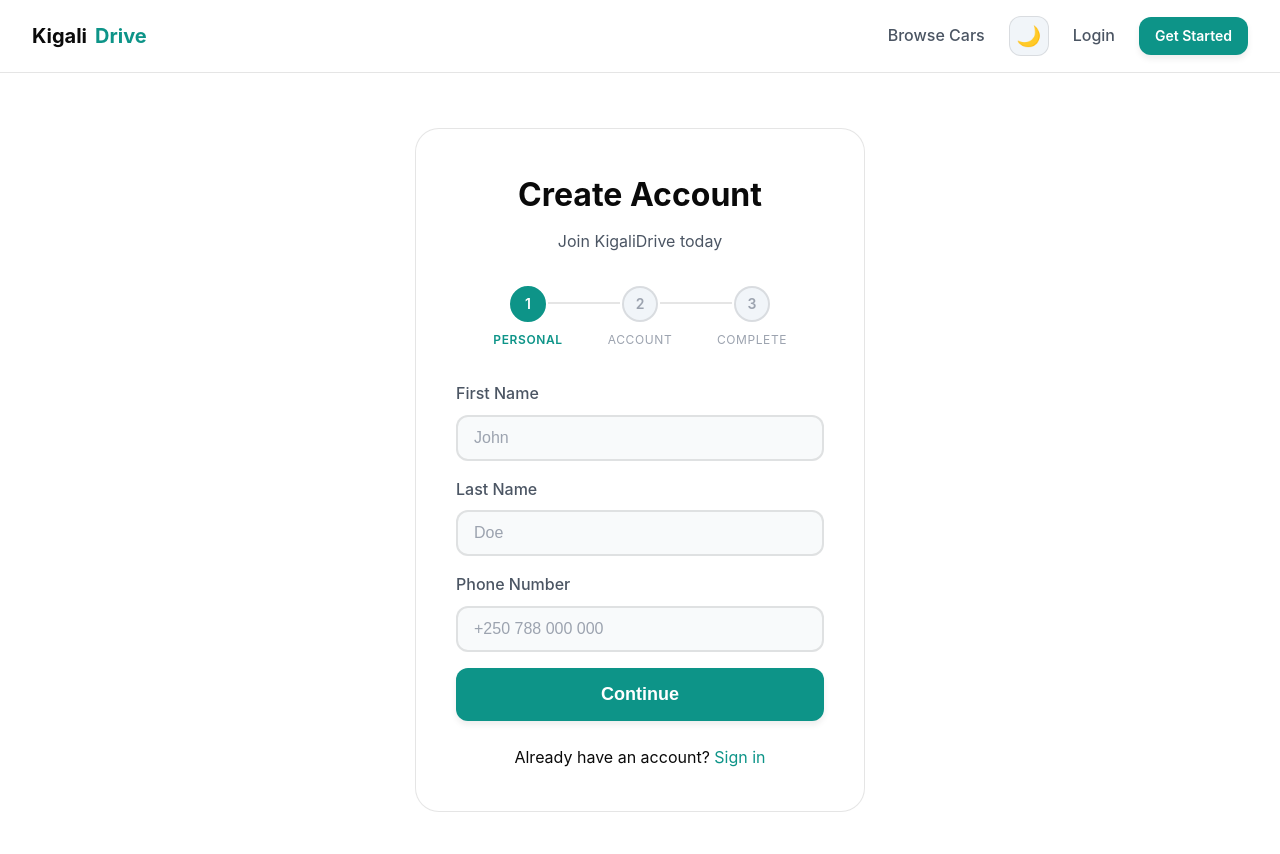
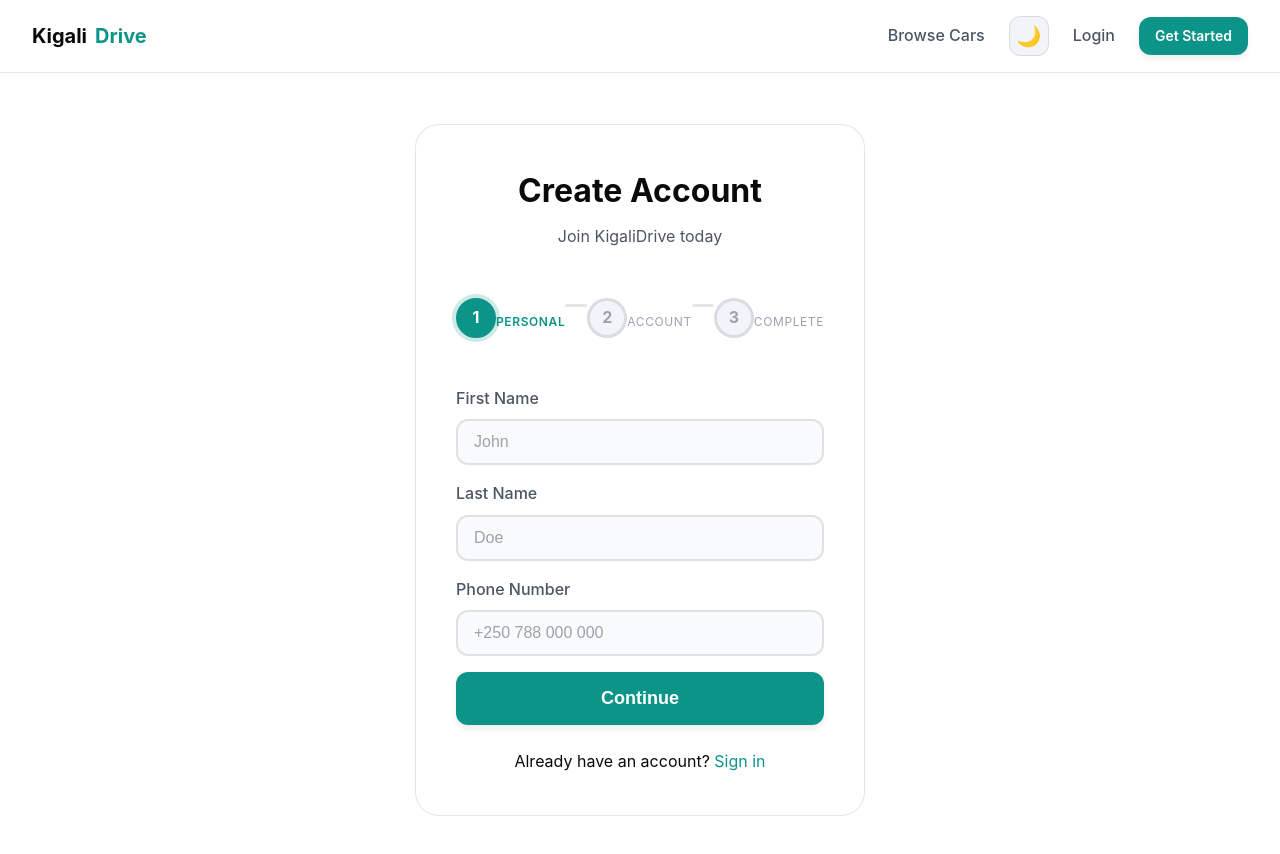
Before and after one commit to Freedauce/Group4, a React (Vite) app in the folder kigalidrive-frontend/: page /register in a window 1280 px wide. Shown: the top 854 px of the page. Built offline with nearby package versions, Linux system fonts and the light colour scheme; no server answers.

Commit message:
fix: Improved registration page UI with horizontal step indicator

```diff
--- a/kigalidrive-frontend/src/index.css
+++ b/kigalidrive-frontend/src/index.css
@@ -710,55 +710,52 @@
 /* ===== PROGRESS STEPS ===== */
 .progress-steps {
   display: flex;
-  justify-content: space-between;
-  align-items: flex-start;
+  justify-content: center;
+  align-items: center;
   margin-bottom: var(--spacing-8);
-  padding: 0 var(--spacing-4);
+  padding: var(--spacing-4) 0;
+  gap: 0;
 }
 
 .progress-step {
   display: flex;
-  flex-direction: column;
   align-items: center;
-  flex: 1;
   position: relative;
 }
 
-.progress-step:not(:last-child)::after {
-  content: '';
-  position: absolute;
-  top: 16px;
-  left: calc(50% + 20px);
-  right: calc(-50% + 20px);
-  height: 2px;
-  background: var(--border-color);
-  z-index: 0;
+.progress-step:not(:last-child) {
+  flex: 1;
+  max-width: 120px;
 }
 
-.progress-step.completed:not(:last-child)::after {
-  background: var(--accent);
+.progress-step-content {
+  display: flex;
+  flex-direction: column;
+  align-items: center;
+  z-index: 2;
 }
 
 .progress-step-number {
-  width: 36px;
-  height: 36px;
+  width: 40px;
+  height: 40px;
   border-radius: 50%;
   display: flex;
   align-items: center;
   justify-content: center;
-  font-weight: 600;
-  font-size: var(--font-size-sm);
+  font-weight: 700;
+  font-size: var(--font-size-base);
   background: var(--bg-tertiary);
   color: var(--text-muted);
-  border: 2px solid var(--border-color);
+  border: 3px solid var(--border-color);
   transition: all var(--transition-normal);
-  z-index: 1;
+  position: relative;
 }
 
 .progress-step.active .progress-step-number {
   background: var(--accent);
   color: white;
   border-color: var(--accent);
+  box-shadow: 0 0 0 4px var(--accent-glow);
 }
 
 .progress-step.completed .progress-step-number {
@@ -767,17 +764,41 @@
   border-color: var(--accent);
 }
 
+.progress-step.completed .progress-step-number::after {
+  content: '✓';
+  font-size: 14px;
+}
+
 .progress-step-label {
   margin-top: var(--spacing-2);
   font-size: var(--font-size-xs);
   color: var(--text-muted);
   text-transform: uppercase;
   letter-spacing: 0.05em;
+  white-space: nowrap;
 }
 
 .progress-step.active .progress-step-label {
   color: var(--accent);
   font-weight: 600;
+}
+
+.progress-step.completed .progress-step-label {
+  color: var(--accent);
+}
+
+/* Connecting line */
+.progress-step-line {
+  width: 60px;
+  height: 3px;
+  background: var(--border-color);
+  border-radius: 2px;
+  margin-bottom: 24px;
+  /* Aligns with center of step circles */
+}
+
+.progress-step-line.active {
+  background: var(--accent);
 }
 
 /* ===== ROLE SELECTION CARDS ===== */
--- a/kigalidrive-frontend/src/pages/Register.jsx
+++ b/kigalidrive-frontend/src/pages/Register.jsx
@@ -107,14 +107,20 @@
                 <p className="auth-subtitle">Join KigaliDrive today</p>
 
                 <div className="progress-steps">
-                    {[1, 2, 3].map((s) => (
-                        <div key={s} className={`progress-step ${step >= s ? 'active' : ''} ${step > s ? 'completed' : ''}`}>
-                            <div className="progress-step-number">{s}</div>
-                            <div className="progress-step-label">
-                                {s === 1 ? 'Personal' : s === 2 ? 'Account' : 'Complete'}
-                            </div>
-                        </div>
-                    ))}
+                    <div className={`progress-step ${step >= 1 ? 'active' : ''} ${step > 1 ? 'completed' : ''}`}>
+                        <div className="progress-step-number">{step > 1 ? '' : '1'}</div>
+                        <div className="progress-step-label">Personal</div>
+                    </div>
+                    <div className={`progress-step-line ${step > 1 ? 'active' : ''}`} style={{ background: step > 1 ? 'var(--accent)' : 'var(--border-color)' }}></div>
+                    <div className={`progress-step ${step >= 2 ? 'active' : ''} ${step > 2 ? 'completed' : ''}`}>
+                        <div className="progress-step-number">{step > 2 ? '' : '2'}</div>
+                        <div className="progress-step-label">Account</div>
+                    </div>
+                    <div className={`progress-step-line ${step > 2 ? 'active' : ''}`} style={{ background: step > 2 ? 'var(--accent)' : 'var(--border-color)' }}></div>
+                    <div className={`progress-step ${step >= 3 ? 'active' : ''}`}>
+                        <div className="progress-step-number">3</div>
+                        <div className="progress-step-label">Complete</div>
+                    </div>
                 </div>
 
                 {error && <div className="alert alert-error">{error}</div>}
```
